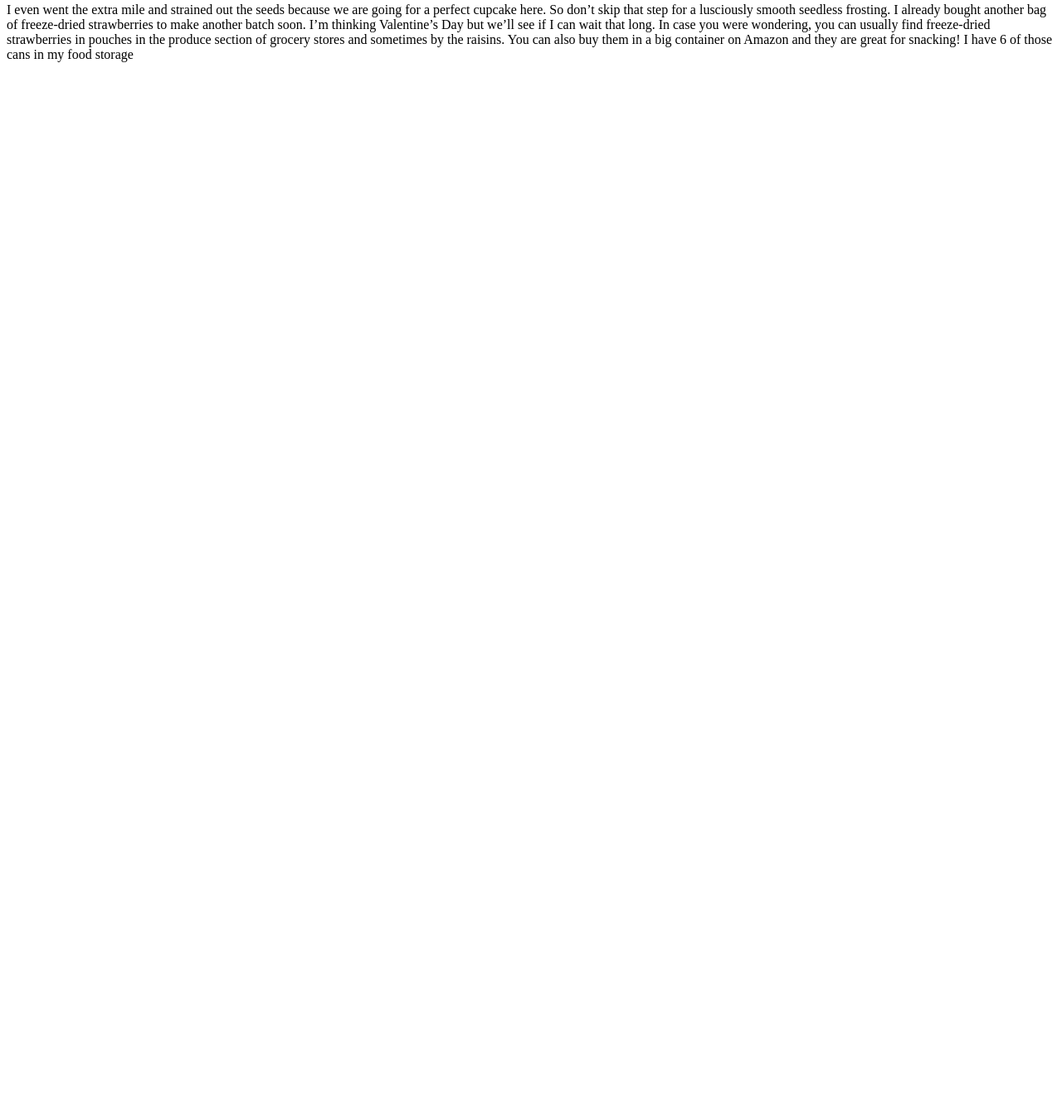
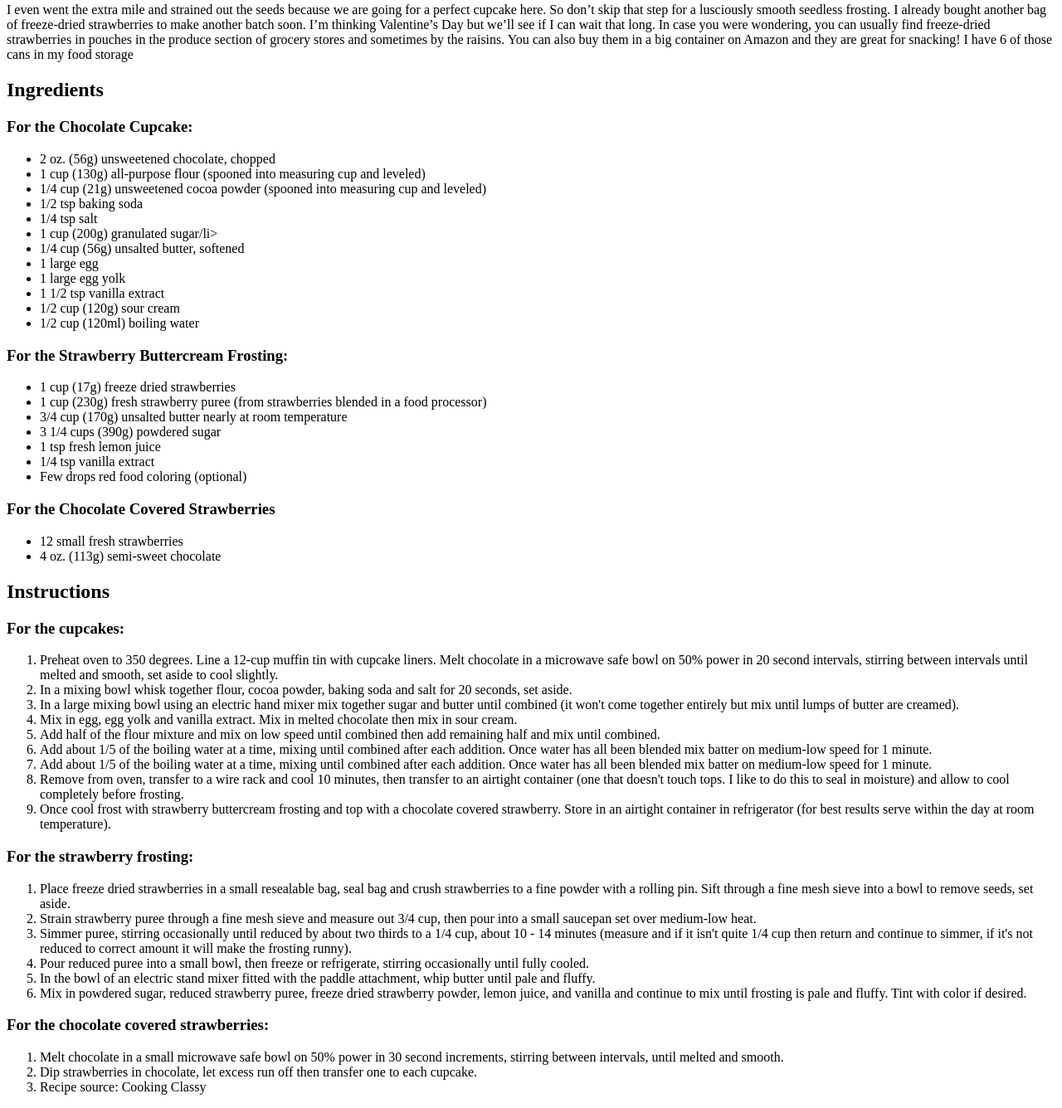
Before and after one commit to Flammendeingo-85/odin-recipes, a plain HTML site: page recipes/chocolatestrawberryccs.html in a window 1280 px wide. Shown: the part 985-2321 px from the top of the page at 83% size. Before the commit the page ends 1076 px from the top, so only its background shows below. Drawn offline with Linux system fonts and the light colour scheme.

Commit message:
ADD: complete context to chocolatstrawberryccs.html
completed the recipe context for ingredients and instructions

```diff
--- a/recipes/chocolatestrawberryccs.html
+++ b/recipes/chocolatestrawberryccs.html
@@ -56,5 +56,136 @@
       raisins. You can also buy them in a big container on Amazon and they are
       great for snacking! I have 6 of those cans in my food storage
     </p>
+    <h2>Ingredients</h2>
+    <h3>For the Chocolate Cupcake:</h3>
+    <ul>
+      <li>2 oz. (56g) unsweetened chocolate, chopped</li>
+      <li>
+        1 cup (130g) all-purpose flour (spooned into measuring cup and leveled)
+      </li>
+      <li>
+        1/4 cup (21g) unsweetened cocoa powder (spooned into measuring cup and
+        leveled)
+      </li>
+      <li>1/2 tsp baking soda</li>
+      <li>1/4 tsp salt</li>
+      <li>1 cup (200g) granulated sugar/li></li>
+      <li>1/4 cup (56g) unsalted butter, softened</li>
+      <li>1 large egg</li>
+      <li>1 large egg yolk</li>
+      <li>1 1/2 tsp vanilla extract</li>
+      <li>1/2 cup (120g) sour cream</li>
+      <li>1/2 cup (120ml) boiling water</li>
+    </ul>
+    <h3>For the Strawberry Buttercream Frosting:</h3>
+    <ul>
+      <li>1 cup (17g) freeze dried strawberries</li>
+      <li>
+        1 cup (230g) fresh strawberry puree (from strawberries blended in a food
+        processor)
+      </li>
+      <li>3/4 cup (170g) unsalted butter nearly at room temperature</li>
+      <li>3 1/4 cups (390g) powdered sugar</li>
+      <li>1 tsp fresh lemon juice</li>
+      <li>1/4 tsp vanilla extract</li>
+      <li>Few drops red food coloring (optional)</li>
+    </ul>
+    <h3>For the Chocolate Covered Strawberries</h3>
+    <ul>
+      <li>12 small fresh strawberries</li>
+      <li>4 oz. (113g) semi-sweet chocolate</li>
+    </ul>
+    <h2>Instructions</h2>
+    <h3>For the cupcakes:</h3>
+    <ol>
+      <li>
+        Preheat oven to 350 degrees. Line a 12-cup muffin tin with cupcake
+        liners. Melt chocolate in a microwave safe bowl on 50% power in 20
+        second intervals, stirring between intervals until melted and smooth,
+        set aside to cool slightly.
+      </li>
+      <li>
+        In a mixing bowl whisk together flour, cocoa powder, baking soda and
+        salt for 20 seconds, set aside.
+      </li>
+      <li>
+        In a large mixing bowl using an electric hand mixer mix together sugar
+        and butter until combined (it won't come together entirely but mix until
+        lumps of butter are creamed).
+      </li>
+      <li>
+        Mix in egg, egg yolk and vanilla extract. Mix in melted chocolate then
+        mix in sour cream.
+      </li>
+      <li>
+        Add half of the flour mixture and mix on low speed until combined then
+        add remaining half and mix until combined.
+      </li>
+      <li>
+        Add about 1/5 of the boiling water at a time, mixing until combined
+        after each addition. Once water has all been blended mix batter on
+        medium-low speed for 1 minute.
+      </li>
+      <li>
+        Add about 1/5 of the boiling water at a time, mixing until combined
+        after each addition. Once water has all been blended mix batter on
+        medium-low speed for 1 minute.
+      </li>
+      <li>
+        Remove from oven, transfer to a wire rack and cool 10 minutes, then
+        transfer to an airtight container (one that doesn't touch tops. I like
+        to do this to seal in moisture) and allow to cool completely before
+        frosting.
+      </li>
+      <li>
+        Once cool frost with strawberry buttercream frosting and top with a
+        chocolate covered strawberry. Store in an airtight container in
+        refrigerator (for best results serve within the day at room
+        temperature).
+      </li>
+    </ol>
+    <h3>For the strawberry frosting:</h3>
+    <ol>
+      <li>
+        Place freeze dried strawberries in a small resealable bag, seal bag and
+        crush strawberries to a fine powder with a rolling pin. Sift through a
+        fine mesh sieve into a bowl to remove seeds, set aside.
+      </li>
+      <li>
+        Strain strawberry puree through a fine mesh sieve and measure out 3/4
+        cup, then pour into a small saucepan set over medium-low heat.
+      </li>
+      <li>
+        Simmer puree, stirring occasionally until reduced by about two thirds to
+        a 1/4 cup, about 10 - 14 minutes (measure and if it isn't quite 1/4 cup
+        then return and continue to simmer, if it's not reduced to correct
+        amount it will make the frosting runny).
+      </li>
+      <li>
+        Pour reduced puree into a small bowl, then freeze or refrigerate,
+        stirring occasionally until fully cooled.
+      </li>
+      <li>
+        In the bowl of an electric stand mixer fitted with the paddle
+        attachment, whip butter until pale and fluffy.
+      </li>
+      <li>
+        Mix in powdered sugar, reduced strawberry puree, freeze dried strawberry
+        powder, lemon juice, and vanilla and continue to mix until frosting is
+        pale and fluffy. Tint with color if desired.
+      </li>
+    </ol>
+    <h3>For the chocolate covered strawberries:</h3>
+    <ol>
+      <li>
+        Melt chocolate in a small microwave safe bowl on 50% power in 30 second
+        increments, stirring between intervals, until melted and smooth.
+      </li>
+      <li>
+        Dip strawberries in chocolate, let excess run off then transfer one to
+        each cupcake.
+      </li>
+      <li>Recipe source: Cooking Classy</li>
+    </ol>
   </body>
 </html>
```
